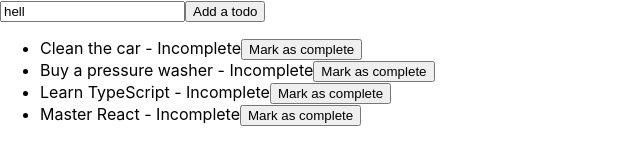
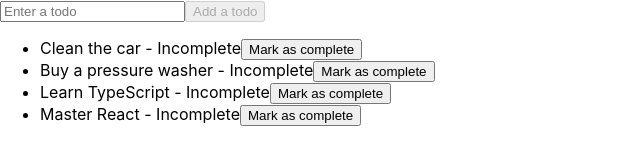
Before and after one commit to azy2k9/todo-hooks-typescript, a React (Create React App) app: page / in a window 1280 px wide. Shown: the top 160 px of the page, without its empty margins (0-640 px from the left). Built offline with nearby package versions, Linux system fonts and the light colour scheme.

Commit message:
Improve the UX a little

```diff
--- a/src/components/AddTodo/AddTodo.tsx
+++ b/src/components/AddTodo/AddTodo.tsx
@@ -5,7 +5,7 @@ interface IProps {
 }
 
 const AddTodo: React.FC<IProps> = ({ handleAddTodo }) => {
-    const [inputVal, setInputVal] = useState<string>('hell');
+    const [inputVal, setInputVal] = useState<string>('');
     const handleAdd = () => {
         handleAddTodo(inputVal);
         setInputVal('');
@@ -16,13 +16,13 @@ const AddTodo: React.FC<IProps> = ({ handleAddTodo }) => {
                 value={inputVal}
                 onChange={event => setInputVal(event.target.value)}
                 onKeyPress={event => {
-                    if (event.key === 'Enter') {
+                    if (event.key === 'Enter' && inputVal.length > 0) {
                         handleAdd();
                     }
                 }}
                 placeholder="Enter a todo"
             />
-            <button onClick={handleAdd}>Add a todo</button>
+            <button onClick={handleAdd} disabled={inputVal.length === 0}>Add a todo</button>
         </div>
     )
 }
```
